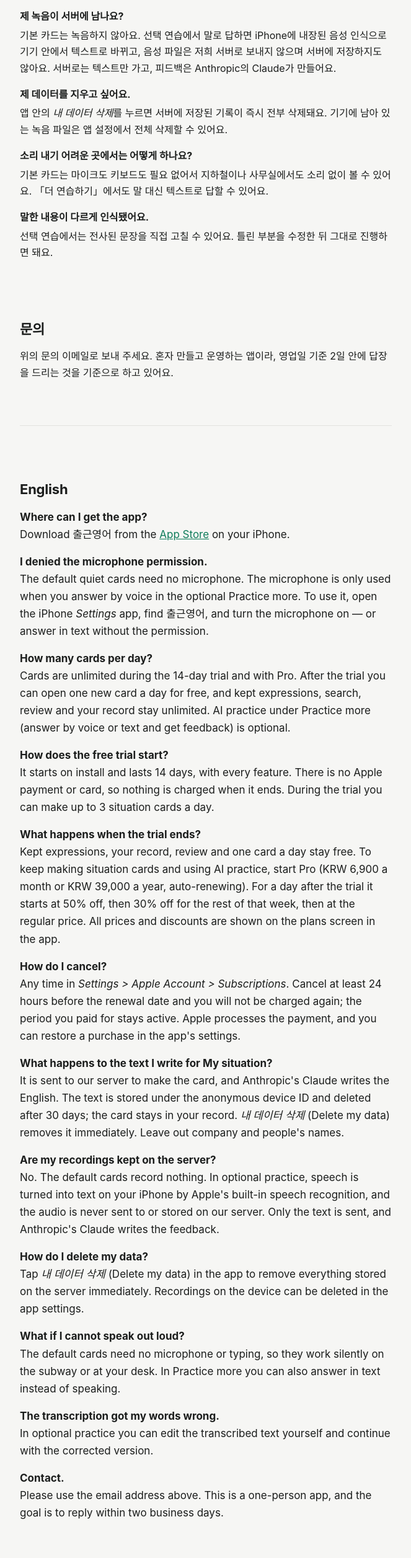
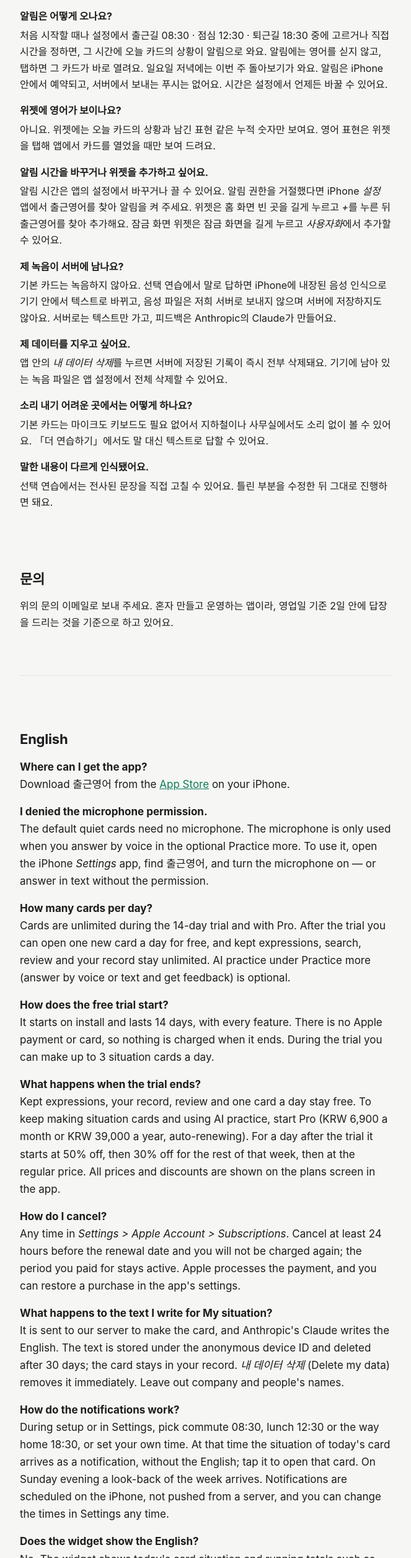
Before and after one commit to richoh86/workenglish-site, a plain HTML site: page support.html in a window 1280 px wide. Shown: the part 1389-3902 px from the top of the page at 62% size, without its empty margins (308-971 px from the left). Drawn offline with Linux system fonts and the light colour scheme.

Commit message:
Site 1.8: reminders, widgets, pile/shelf/map, card back actions, weekly suggestions; FAQ + support help; privacy (on-device processing, weekly suggestions, 1.8 events)

```diff
--- a/support.html
+++ b/support.html
@@ -4,11 +4,11 @@
 <meta charset="utf-8">
 <meta name="viewport" content="width=device-width, initial-scale=1">
 <title>지원 · 출근영어 앱</title>
-<meta name="description" content="출근영어 앱 지원 페이지예요. 카드 이용, 마이크 권한, 녹음 저장, 데이터 삭제에 대한 답을 먼저 확인하고, 해결이 안 되면 이메일로 문의해 주세요.">
+<meta name="description" content="출근영어 앱 지원 페이지예요. 카드 이용, 알림·위젯 설정, 마이크 권한, 녹음 저장, 데이터 삭제에 대한 답을 먼저 확인하고, 해결이 안 되면 이메일로 문의해 주세요.">
 <link rel="canonical" href="https://richoh86.github.io/workenglish-site/support.html">
 <meta property="og:type" content="website">
 <meta property="og:title" content="지원 · 출근영어 앱">
-<meta property="og:description" content="출근영어 앱 지원 페이지예요. 카드 이용, 마이크 권한, 녹음 저장, 데이터 삭제에 대한 답을 먼저 확인하고, 해결이 안 되면 이메일로 문의해 주세요.">
+<meta property="og:description" content="출근영어 앱 지원 페이지예요. 카드 이용, 알림·위젯 설정, 마이크 권한, 녹음 저장, 데이터 삭제에 대한 답을 먼저 확인하고, 해결이 안 되면 이메일로 문의해 주세요.">
 <meta property="og:image" content="https://richoh86.github.io/workenglish-site/assets/og.png">
 <meta property="og:image:width" content="1200">
 <meta property="og:image:height" content="630">
@@ -29,7 +29,7 @@
   "@type": "WebPage",
   "@id": "https://richoh86.github.io/workenglish-site/support.html#webpage",
   "name": "지원 · 출근영어 앱",
-  "description": "출근영어 앱 지원 페이지예요. 카드 이용, 마이크 권한, 녹음 저장, 데이터 삭제에 대한 답을 먼저 확인하고, 해결이 안 되면 이메일로 문의해 주세요.",
+  "description": "출근영어 앱 지원 페이지예요. 카드 이용, 알림·위젯 설정, 마이크 권한, 녹음 저장, 데이터 삭제에 대한 답을 먼저 확인하고, 해결이 안 되면 이메일로 문의해 주세요.",
   "url": "https://richoh86.github.io/workenglish-site/support.html",
   "inLanguage": "ko",
   "isPartOf": {
@@ -110,6 +110,16 @@
   <p><strong>내 상황 카드에 적은 글은 어떻게 쓰이나요?</strong><br>
   적은 글은 카드를 만들기 위해 서버로 보내지고, 표현은 Anthropic의 Claude가 써요. 글은 익명 기기 ID 아래 저장되고 30일이 지나면 지워지며, 만들어진 카드만 내 기록으로 남아요. 앱의 「내 데이터 삭제」를 누르면 바로 전부 지워져요. 회사명이나 사람 이름은 넣지 마세요.</p>
 
+  <p><strong>알림은 어떻게 오나요?</strong><br>
+  처음 시작할 때나 설정에서 출근길 08:30 · 점심 12:30 · 퇴근길 18:30 중에 고르거나 직접 시간을 정하면, 그 시간에 오늘 카드의 상황이 알림으로 와요. 알림에는 영어를 싣지 않고, 탭하면 그 카드가 바로 열려요. 일요일 저녁에는 이번 주 돌아보기가 와요. 알림은 iPhone 안에서 예약되고, 서버에서 보내는 푸시는 없어요. 시간은 설정에서 언제든 바꿀 수 있어요.</p>
+
+  <p><strong>위젯에 영어가 보이나요?</strong><br>
+  아니요. 위젯에는 오늘 카드의 상황과 남긴 표현 같은 누적 숫자만 보여요. 영어 표현은 위젯을 탭해 앱에서 카드를 열었을 때만 보여 드려요.</p>
+
+  <p><strong>알림 시간을 바꾸거나 위젯을 추가하고 싶어요.</strong><br>
+  알림 시간은 앱의 설정에서 바꾸거나 끌 수 있어요. 알림 권한을 거절했다면 iPhone <em>설정</em> 앱에서 출근영어를 찾아 알림을 켜 주세요.
+  위젯은 홈 화면 빈 곳을 길게 누르고 <em>+</em>를 누른 뒤 출근영어를 찾아 추가해요. 잠금 화면 위젯은 잠금 화면을 길게 누르고 <em>사용자화</em>에서 추가할 수 있어요.</p>
+
   <p><strong>제 녹음이 서버에 남나요?</strong><br>
   기본 카드는 녹음하지 않아요. 선택 연습에서 말로 답하면 iPhone에 내장된 음성 인식으로 기기 안에서 텍스트로 바뀌고, 음성 파일은 저희 서버로 보내지 않으며 서버에 저장하지도 않아요.
   서버로는 텍스트만 가고, 피드백은 Anthropic의 Claude가 만들어요.</p>
@@ -162,6 +172,18 @@
   It is sent to our server to make the card, and Anthropic's Claude writes the English. The text is stored
   under the anonymous device ID and deleted after 30 days; the card stays in your record. <em>내 데이터 삭제</em>
   (Delete my data) removes it immediately. Leave out company and people's names.</p>
+  <p><strong>How do the notifications work?</strong><br>
+  During setup or in Settings, pick commute 08:30, lunch 12:30 or the way home 18:30, or set your own time.
+  At that time the situation of today's card arrives as a notification, without the English; tap it to open
+  that card. On Sunday evening a look-back of the week arrives. Notifications are scheduled on the iPhone, not
+  pushed from a server, and you can change the times in Settings any time.</p>
+  <p><strong>Does the widget show the English?</strong><br>
+  No. The widget shows today's card situation and running totals such as kept expressions. The English is
+  shown only when you tap the widget and open the card in the app.</p>
+  <p><strong>Changing notification times and adding the widget.</strong><br>
+  Change or turn off the times in the app's settings. If you denied notifications, turn them on for 출근영어 in
+  the iPhone <em>Settings</em> app. To add the widget, touch and hold an empty spot on the Home Screen, tap
+  <em>+</em> and find 출근영어. For the Lock Screen, touch and hold it and add the widget under <em>Customize</em>.</p>
   <p><strong>Are my recordings kept on the server?</strong><br>
   No. The default cards record nothing. In optional practice, speech is turned into text on your iPhone by
   Apple's built-in speech recognition, and the audio is never sent to or stored on our server. Only the
```
